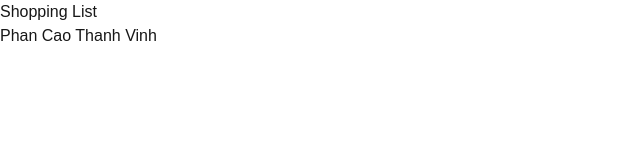
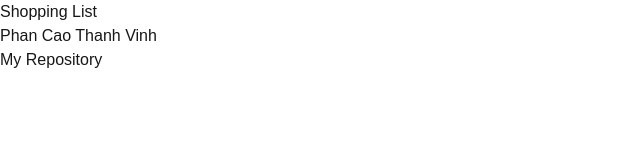
Before and after one commit to HenryPhan05/lab1Webdev2, a Next.js app: page / in a window 1280 px wide. Shown: the top 160 px of the page, without its empty margins (0-640 px from the left). Built offline with nearby package versions, Linux system fonts and the light colour scheme.

Commit message:
Add link to GitHub repository in StudentInfo component

```diff
--- a/app/week-2/student-info.tsx
+++ b/app/week-2/student-info.tsx
@@ -1,8 +1,16 @@
+import Link from "next/link";
 export default function StudentInfo() {
   return (
     <>
       <h1>Phan Cao Thanh Vinh </h1>
-      <link rel="my Repository" href="" />
+
+      <Link
+        href="https://github.com/HenryPhan05/lab1Webdev2.git"
+        target="_blank"
+        rel="noopener noreferrer"
+      >
+        My Repository
+      </Link>
     </>
   );
 }
```
